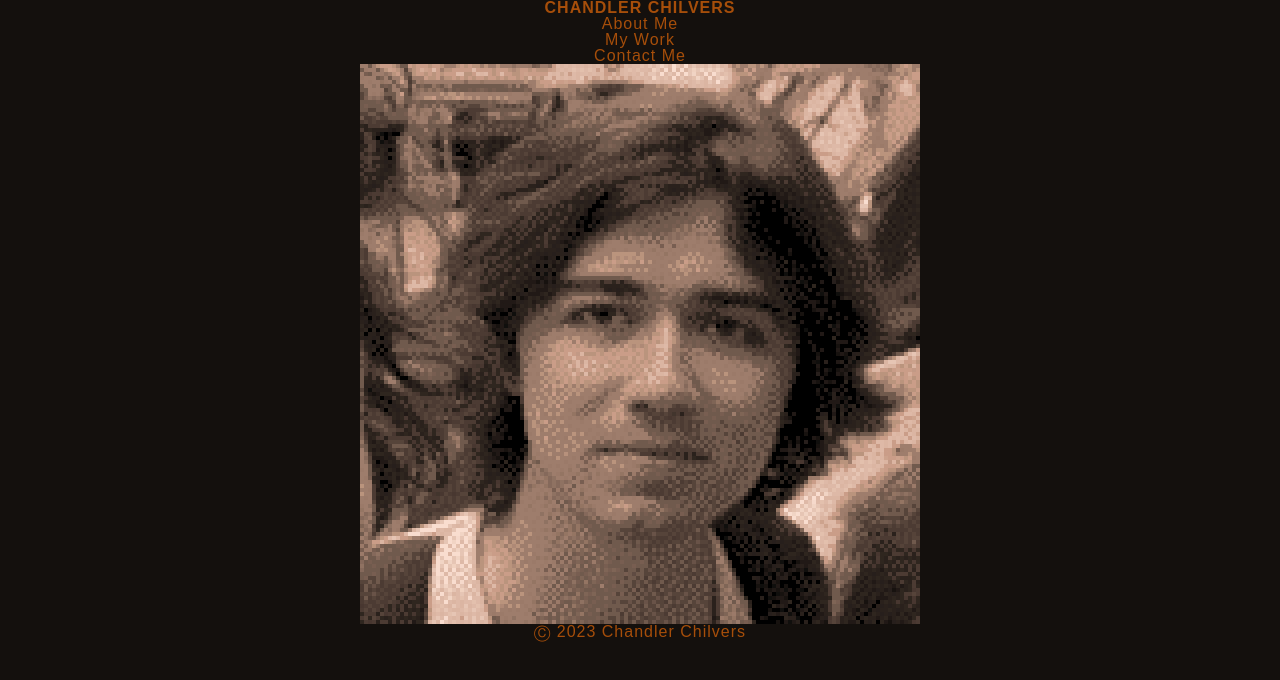
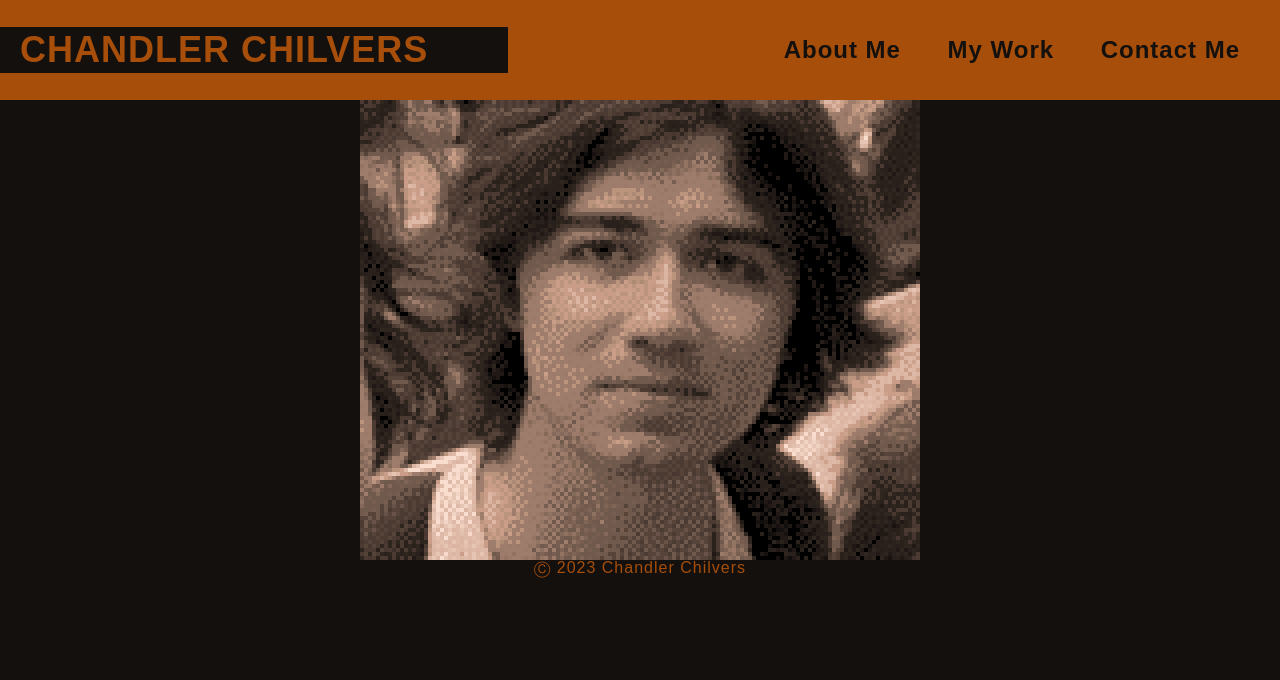
Before and after one commit to cwchilvers/UCI-TCBC-02, a plain HTML site: page index.html in a window 1280 px wide. Drawn offline with Linux system fonts and the light colour scheme.

Commit message:
Created navbar

```diff
--- a/assets/css/style.css
+++ b/assets/css/style.css
@@ -8,13 +8,45 @@ html {
     background-color: var(--black);
     color: var(--orange);
     font-family: Arial, Helvetica, sans-serif;
+    letter-spacing: 1px;
     margin: 0;
     text-align: center;
-    letter-spacing: 1px;
+}
+
+header {
+    align-items: center;
+    background-color: var(--orange);
+    display: flex;
+    font-size: 20px;
+    height: 100px; width: 100%;
+    position: fixed;
 }
 
 a {
-
     color: inherit;
     text-decoration: none;
 }
+
+h1 {
+    background-color: var(--black);
+    color: var(--orange);
+    font-size: 36px;
+    padding: 5px 80px 5px 20px;
+}
+
+nav {
+    color: var(--black);
+    margin-left: auto;
+    padding: 20px;
+}
+
+li {
+    display: inline;
+}
+
+.nav-link {
+    font-size: 24px;
+    font-weight: bold;
+    padding: 20px;
+    text-decoration: none;
+}
--- a/index.html
+++ b/index.html
@@ -8,7 +8,7 @@
 
   <body>
   	<header>
-		<h1>CHANDLER CHILVERS</h1>
+		<a href="#top"><h1>CHANDLER CHILVERS</h1></a>
   		<nav>
   			<ul>
   				<li><a href="#about-me" class="nav-link">About Me</a></li>
```
